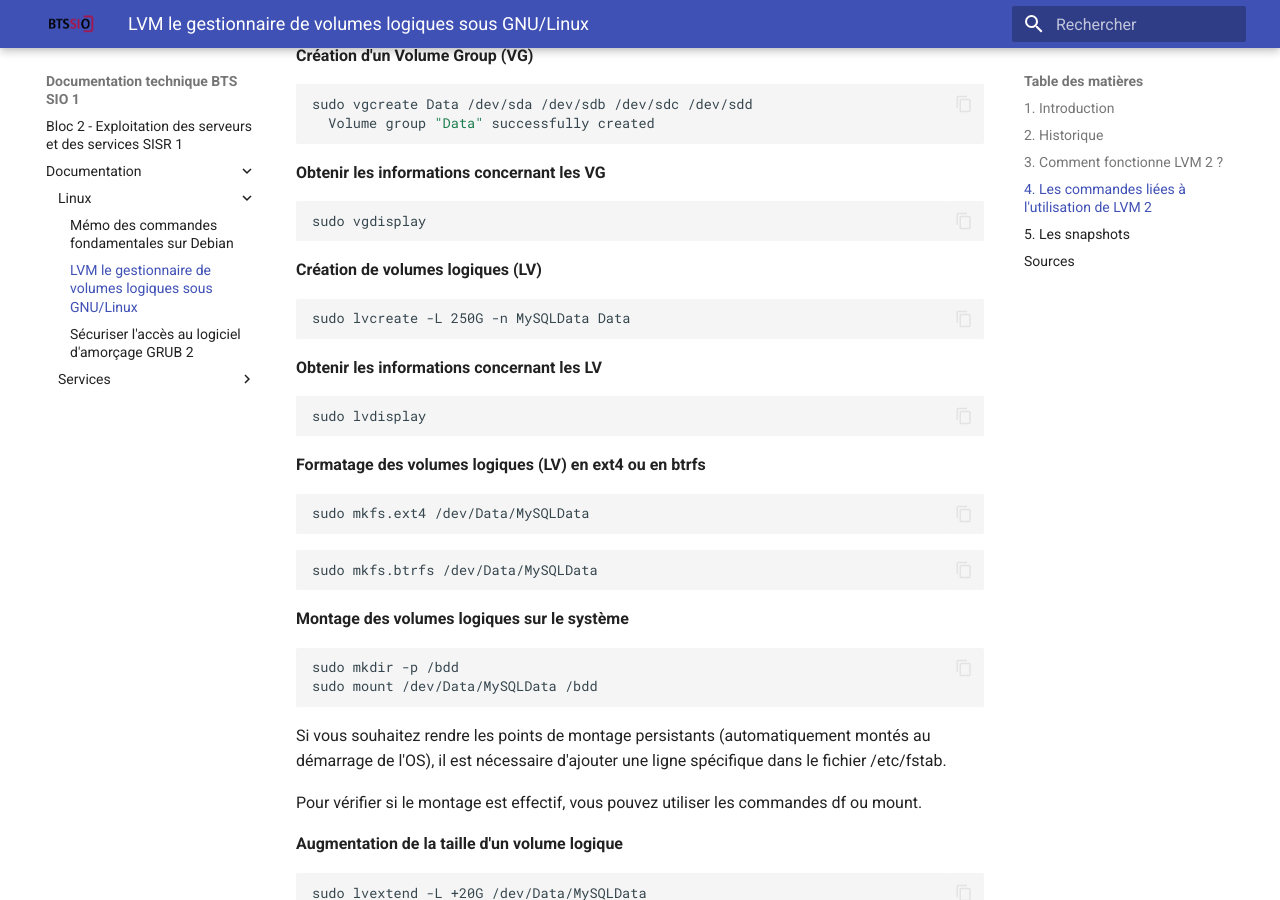
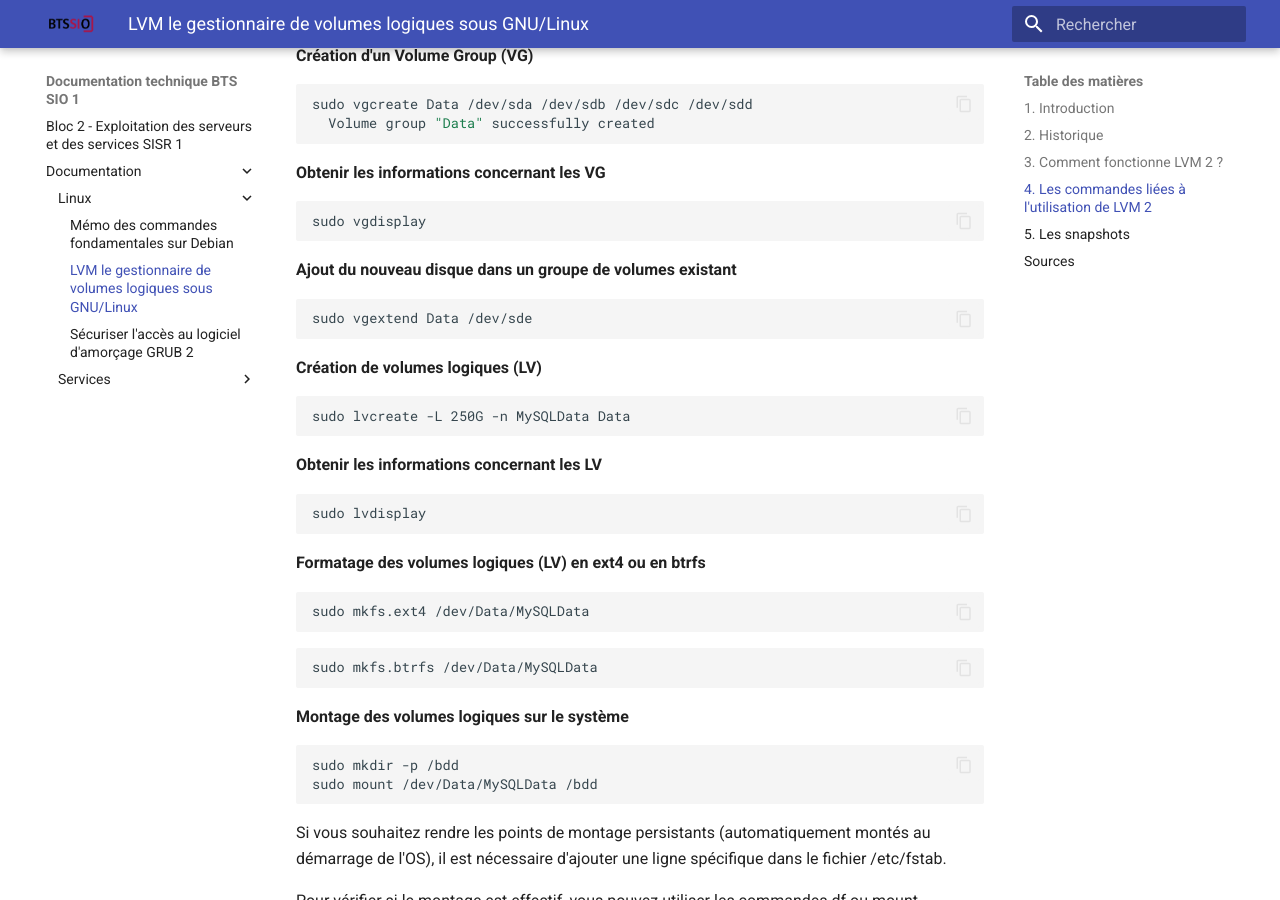
Before and after one commit to qdemouliere/sisr1, an MkDocs documentation site: the page built from docs/documentation/Linux/02--Lvm.md, in a window 1280 px wide and 900 px high, scrolled down 2767 px. Built offline with MkDocs 1.6.1 and Material for MkDocs 9.7.7, drawn with Linux system fonts in a browser that asks for light colours.

Commit message:
update LVM BTRFS v2

````diff
--- a/docs/documentation/Linux/02--Lvm.md
+++ b/docs/documentation/Linux/02--Lvm.md
@@ -88,6 +88,12 @@ sudo vgcreate Data /dev/sda /dev/sdb /dev/sdc /dev/sdd
 
 ```bash
 sudo vgdisplay
+```
+
+**Ajout du nouveau disque dans un groupe de volumes existant**
+
+```bash
+sudo vgextend Data /dev/sde
 ```
 
 **Création de volumes logiques (LV)**
````
